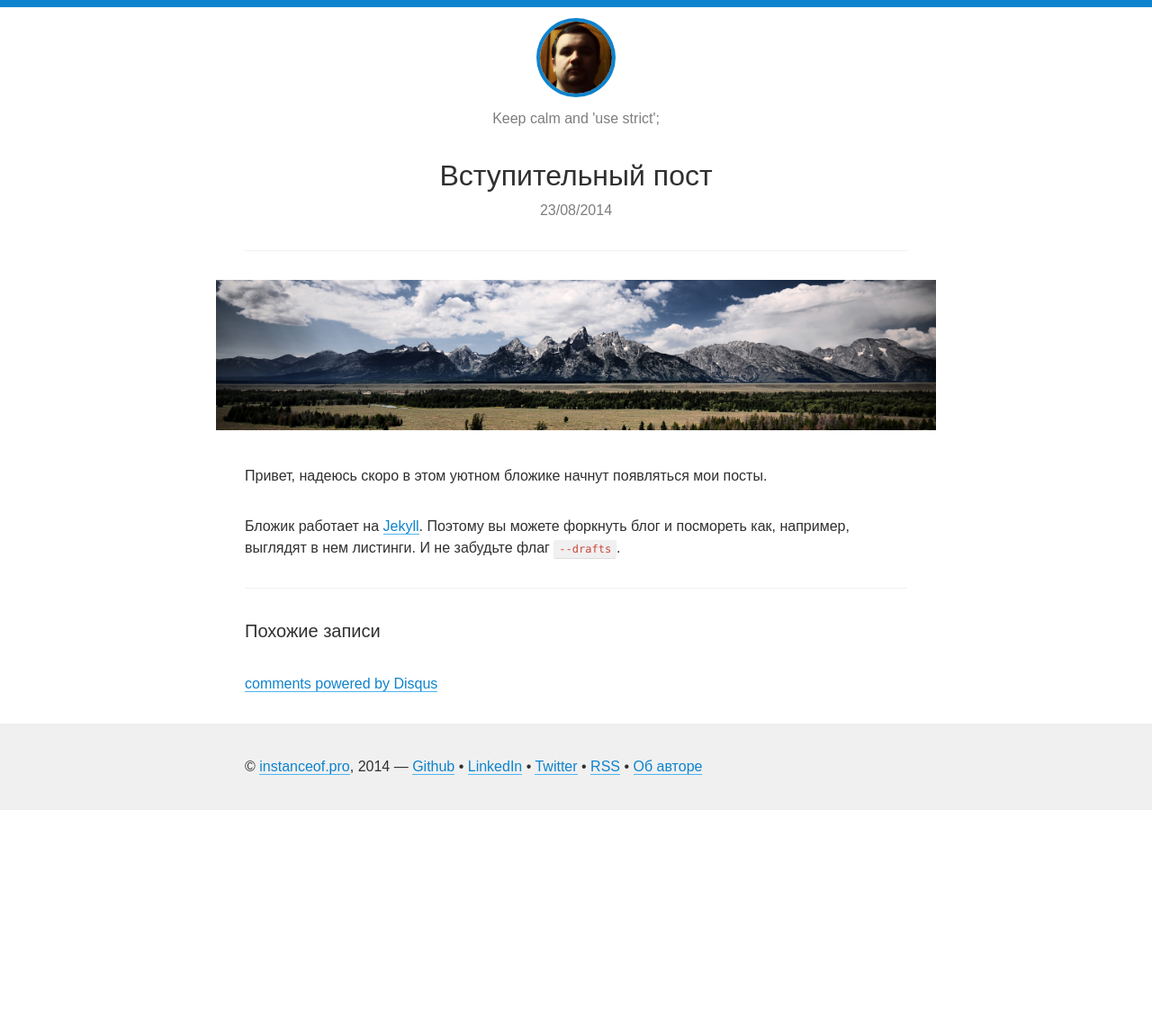
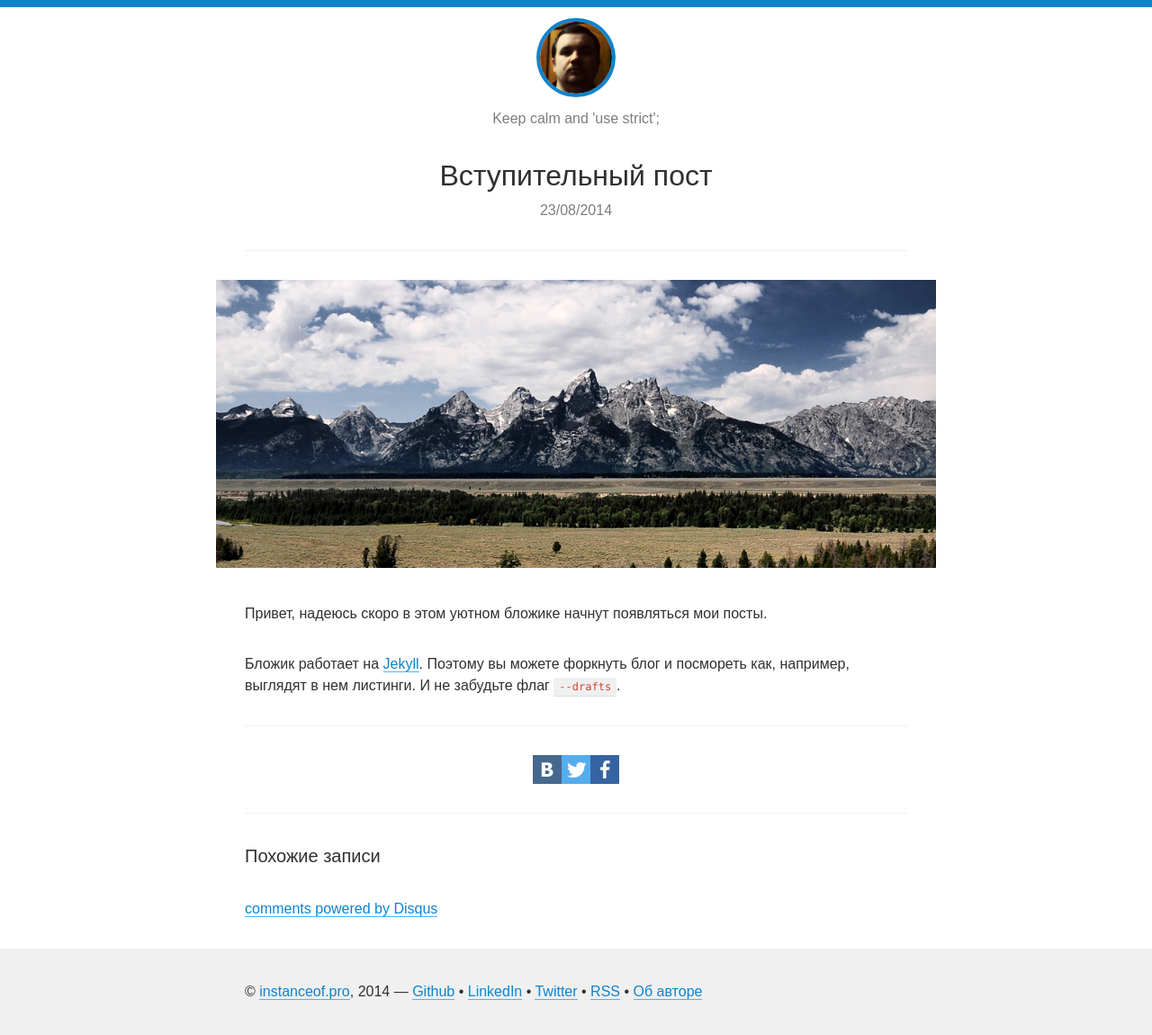
Before and after one commit to sadcitizen/sadcitizen.github.io, a Jekyll site: the page built from _posts/2014-08-23-initial-post.md, in a window 1280 px wide. Shown: the whole page at 90% size. Built offline with Jekyll 4.4.1, drawn with Linux system fonts in a browser that asks for light colours; some web fonts are replaced; Markdown is read by kramdown in place of the engine named in the settings; comment, search, counter and statistics services are not loaded; before the commit the page ends 900 px from its top, so only the background shows below that.

Commit message:
social icons

```diff
--- a/_config.yml
+++ b/_config.yml
@@ -15,6 +15,7 @@ description:      Здесь будет описание
 keywords:         Здесь будет список ключевых слов
 url:              http://instanceof.pro
 comments:         true
+social:           true
 version:          0.2.0
 
 #author
--- a/_layouts/post.html
+++ b/_layouts/post.html
@@ -12,6 +12,17 @@ layout: default
         {{ content }}
     </section>
 </article>
+
+{% if site.social %}
+<hr />
+<div class="b-social">
+    <ul class="b-social__ls">
+        <li class="b-social__i b-social__i--vk"></li>
+        <li class="b-social__i b-social__i--tw"></li>
+        <li class="b-social__i b-social__i--fb"></li>
+    </ul>
+</div>
+{% endif %}
 
 {% if site.related_posts %}
 <hr />
--- a/_posts/2014-08-23-initial-post.md
+++ b/_posts/2014-08-23-initial-post.md
@@ -3,7 +3,7 @@ layout: post
 title: Вступительный пост
 description: Вступительный пост
 keywords: Первый пост
-image: mountains.jpg
+image: mountains.png
 ---
 
 ![Mountains]({{ site.public.images }}/{{ page.image }})
--- a/styles/base/mixins/_box-model.scss
+++ b/styles/base/mixins/_box-model.scss
@@ -9,14 +9,14 @@
         @include clearfix();
 
         > li {
-            @include is-left();
+            float: left;
         }
     } @else {
         @include cancel();
-        @include is-block();
+        display: block;
 
         > li {
-            @include is-block();
+            display: block;
         }
     }
 }
--- a/styles/components/colors.scss
+++ b/styles/components/colors.scss
@@ -23,3 +23,8 @@ $color-hl-number: #f5871f;
 $color-hl-name: #c82829;
 $color-hl-variable: #8959a8;
 $color-hl-generic: #435a6b;
+
+// --- social colors
+$color-vk: #45688e;
+$color-tw: #55acee;
+$color-fb: #3664a2;
--- a/styles/styles.scss
+++ b/styles/styles.scss
@@ -18,3 +18,4 @@
 @import 'theme/logo';
 @import 'theme/title';
 @import 'theme/related';
+@import 'theme/social';
```
Also changed, not shown: styles/theme/social.scss (added, +31 -0 lines), public/css/styles.min.css, public/images/mountains.jpg (deleted), public/images/mountains.png (added), public/images/social.png (added).
